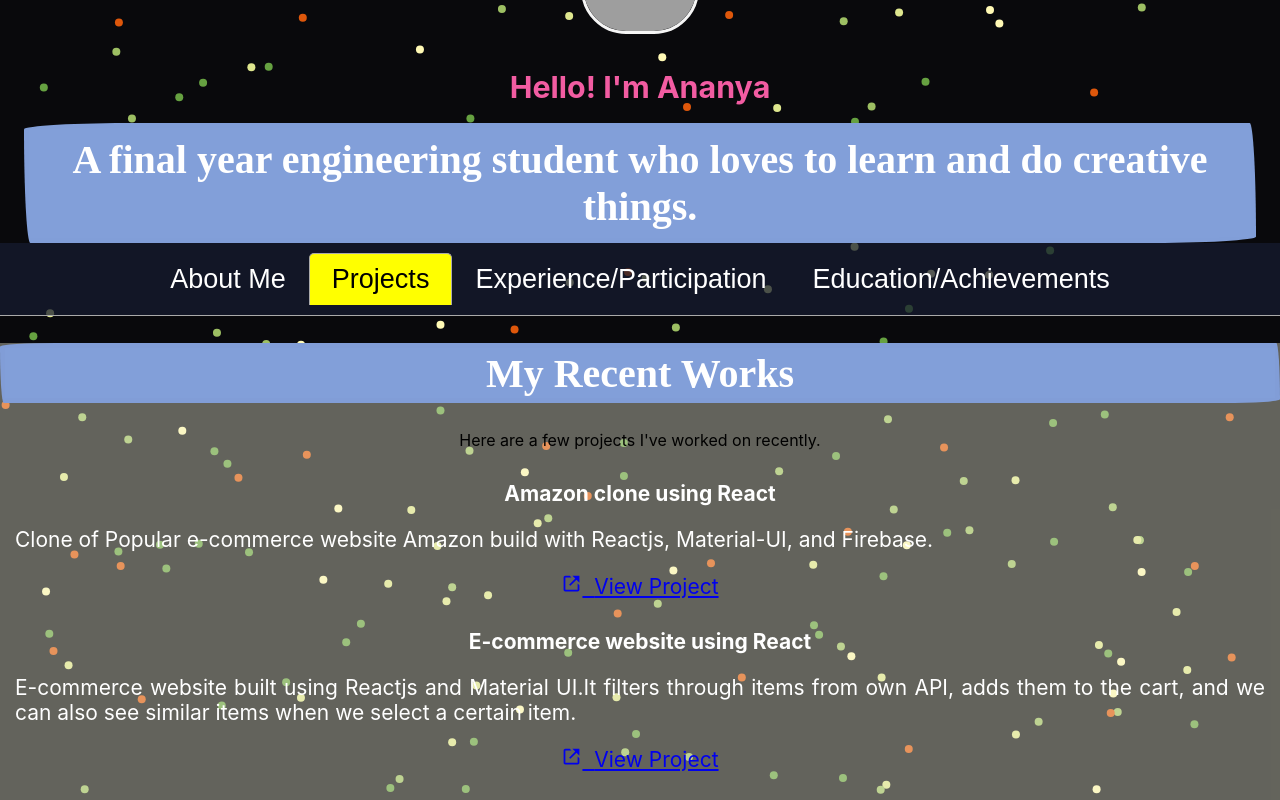
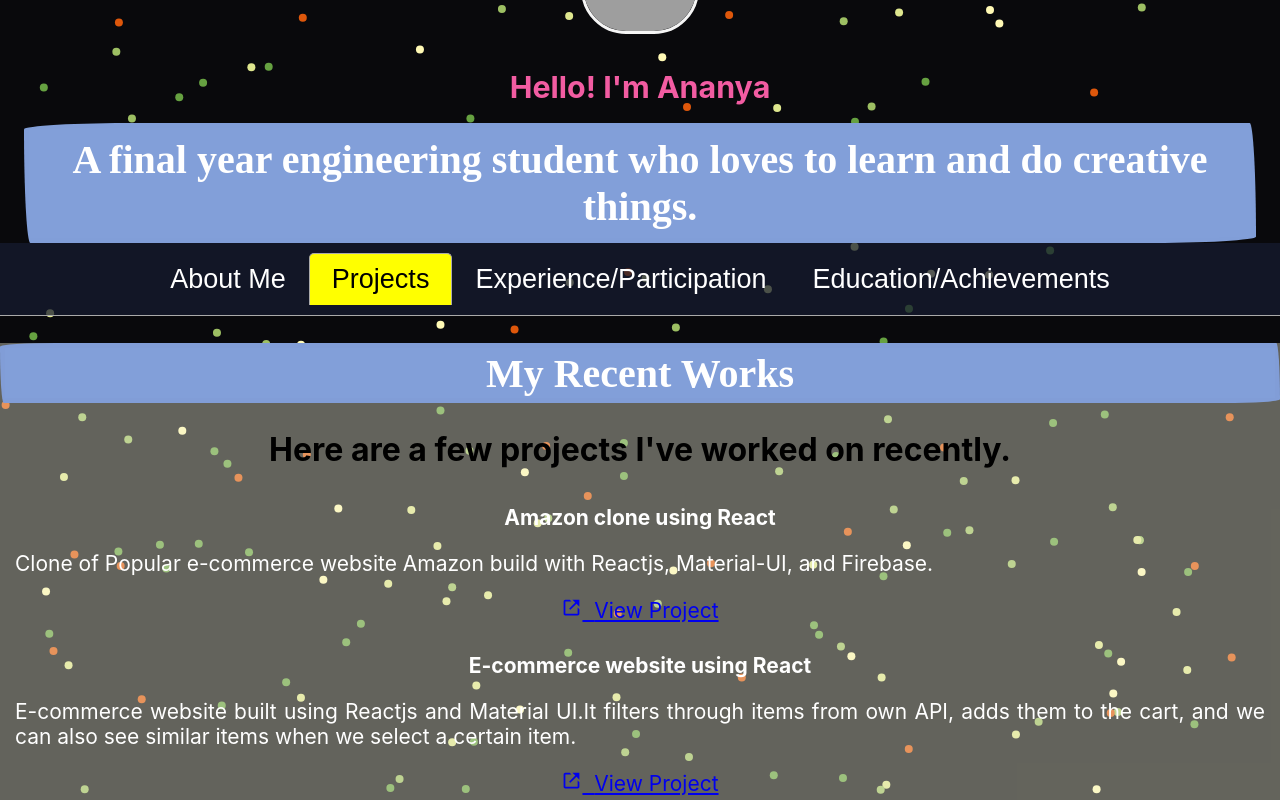
Before and after one commit to ananya8606/Portfolio-website-using-Reactjs, a React (Create React App) app: page / in a window 1280 px wide. Both pictures are taken after a click on the tab "Projects". Shown: the top 800 px of the page. Built offline with nearby package versions, Linux system fonts and the light colour scheme; grey boxes are pictures that could not be loaded.

Commit message:
Create Projects.js

```diff
--- a/src/components/Projects.js
+++ b/src/components/Projects.js
@@ -7,9 +7,9 @@ function Projects() {
         <h1 className="project-heading">
           My Recent <strong className="purple">Works </strong>
         </h1>
-        <p classname="fond">
+        <h1 classname="fond">
           Here are a few projects I've worked on recently.
-        </p>
+        </h1>
         <Row style={{ justifyContent: "center", paddingBottom: "10px" }}>
           <Col md={4} className="project-card">
             <ProjectCard
```
